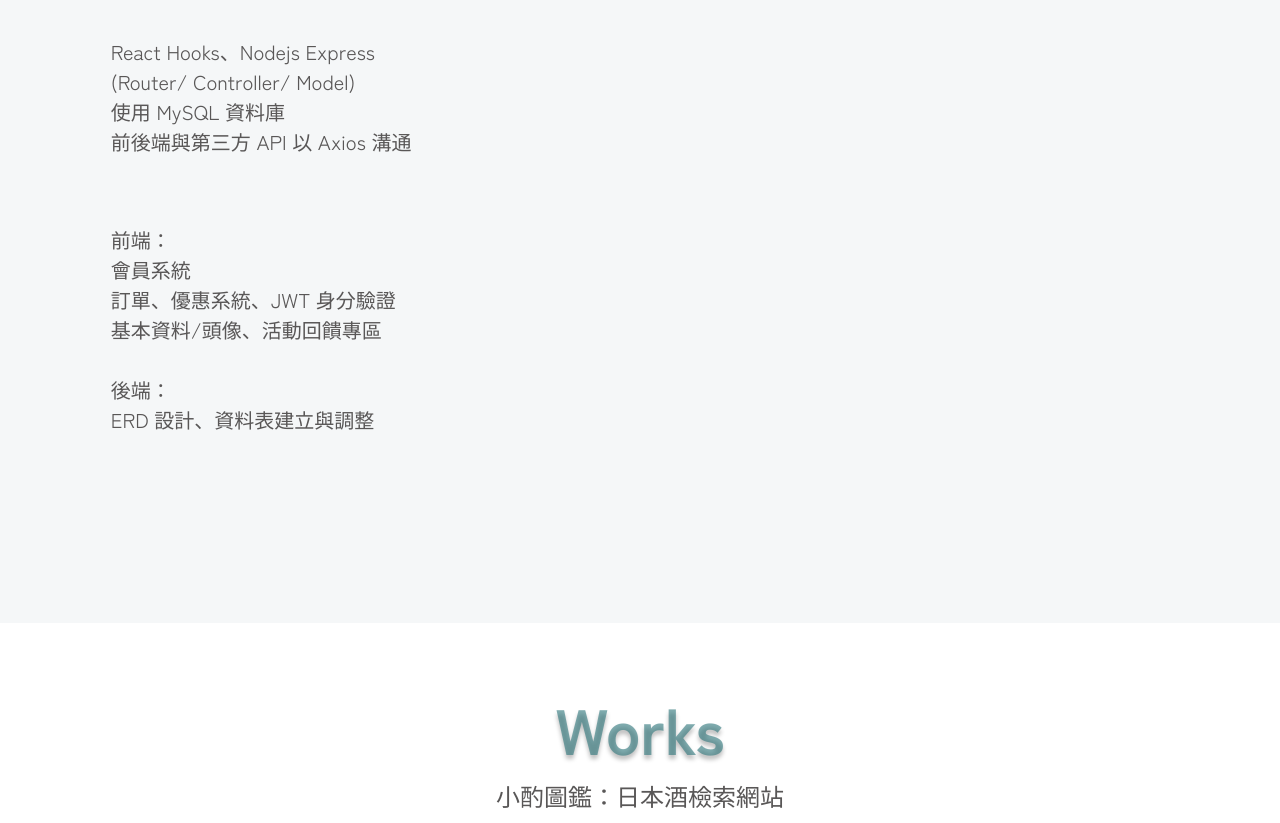
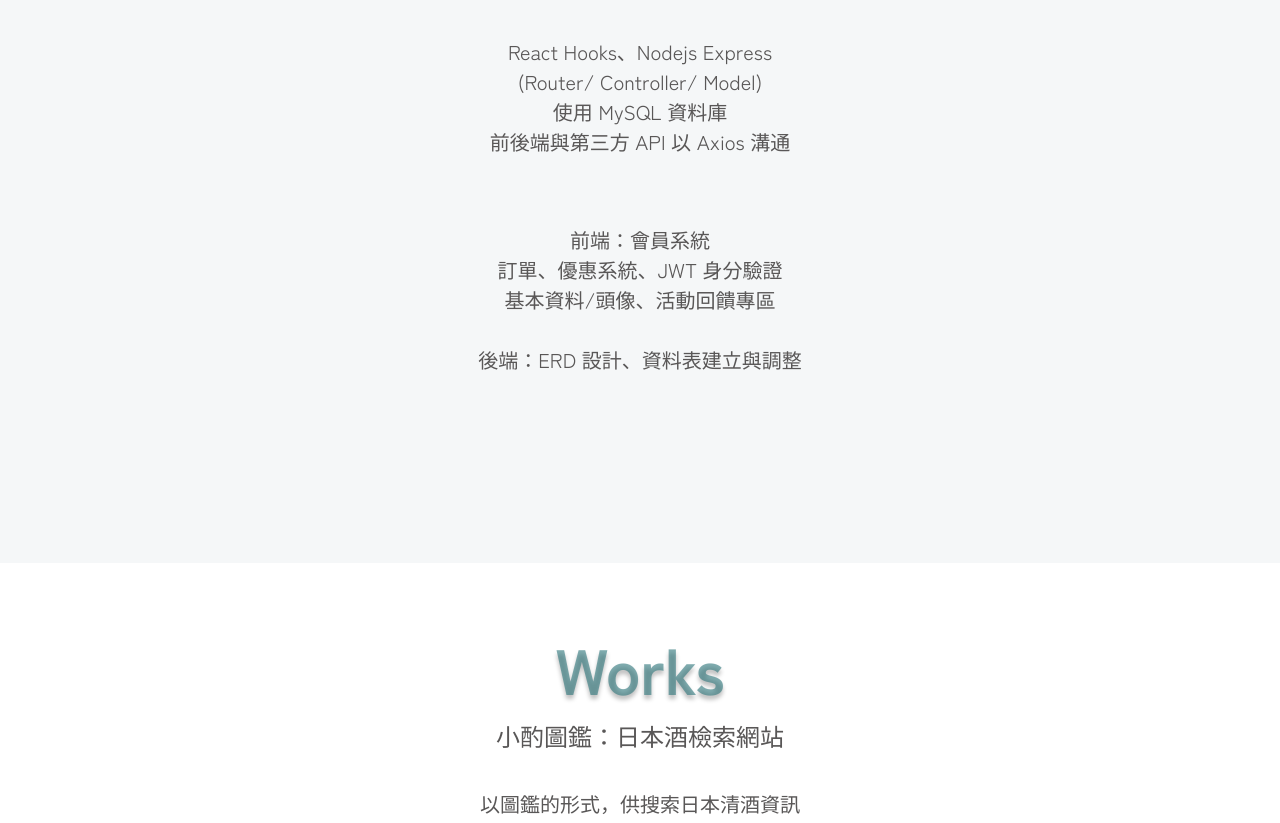
Before and after one commit to aki168/aki-cheng, a plain HTML site: page index.html in a window 1280 px wide. Shown: the part 3613-4436 px from the top of the page. Drawn offline with nearby package versions, Linux system fonts and the light colour scheme.

Commit message:
article edit

```diff
--- a/index.html
+++ b/index.html
@@ -116,20 +116,18 @@
           <img src="./public/skill.jpg" alt="brand_img">
         </div>
       </div>
-      <article class="brand__content--left">
+      <article class="brand__content">
         React Hooks、Nodejs Express<br>
         (Router/ Controller/ Model)<br>
         使用 MySQL 資料庫<br>
         前後端與第三方 API 以 Axios 溝通<br>
       </article>
-      <article class="brand__content--left">
-        前端：<br>
-          會員系統<br>
+      <article class="brand__content">
+        前端：會員系統<br>
           訂單、優惠系統、JWT 身分驗證<br>
           基本資料/頭像、活動回饋專區<br>
           <br>
-          後端：<br>
-          ERD 設計、資料表建立與調整
+          後端：ERD 設計、資料表建立與調整
       </article>
     </div>
   </section>
```
